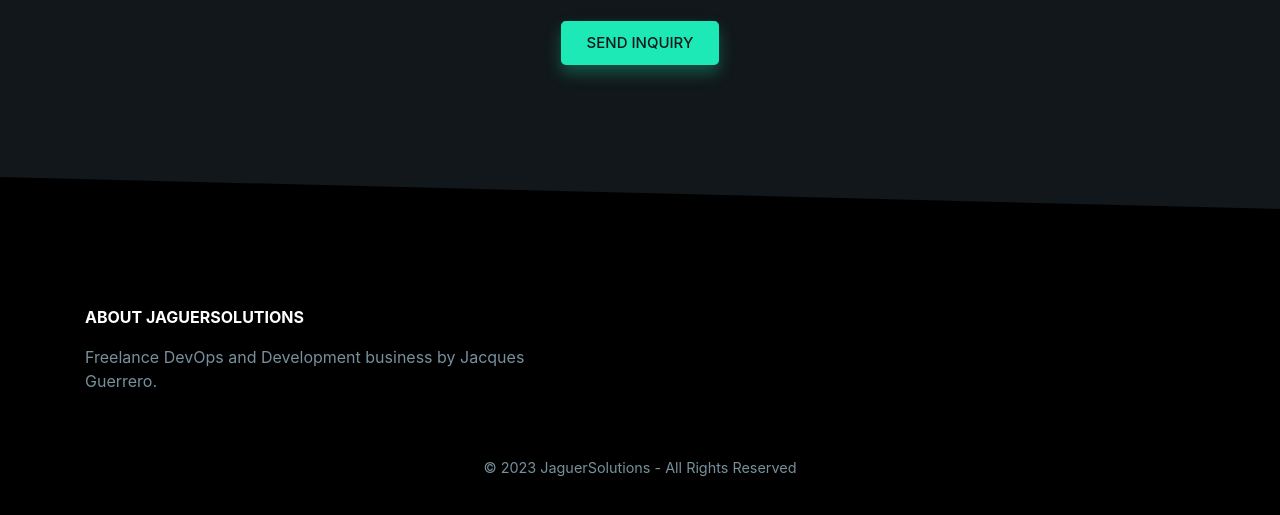
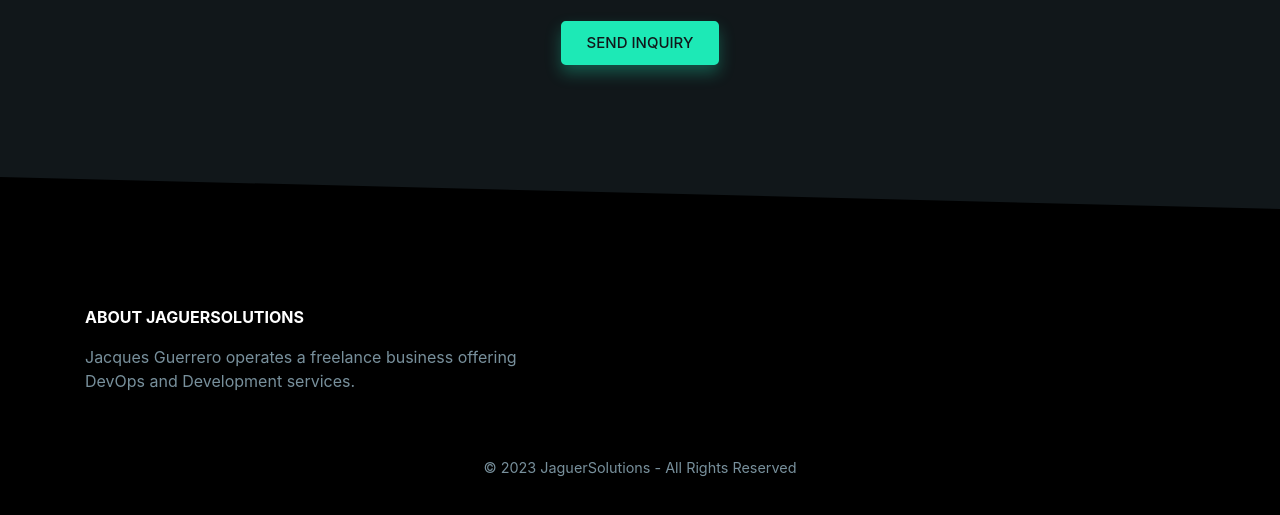
Before and after one commit to jaguersolutions/jaguersolutions.github.io, a plain HTML site: page index.html in a window 1280 px wide. Shown: the part 2246-2761 px from the top of the page. Drawn offline with nearby package versions, Linux system fonts and the light colour scheme; a web font is replaced by a local one.

Commit message:
Update index.html

```diff
--- a/index.html
+++ b/index.html
@@ -153,7 +153,7 @@
         <div class="row">
             <div class="col-sm-5 mr-auto">
                 <h5>About JaguerSolutions</h5>
-                <p class="text-muted">Freelance DevOps and Development business by Jacques Guerrero.</p>
+                <p class="text-muted">Jacques Guerrero operates a freelance business offering DevOps and Development services.</p>
                 <ul class="list-inline social social-sm">
                 </ul>
             </div>
```
